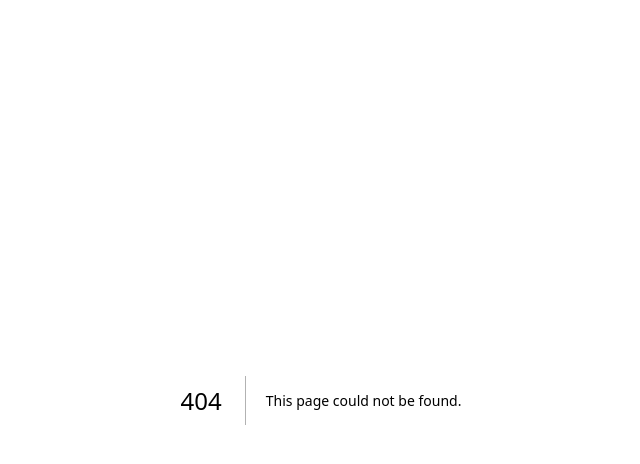
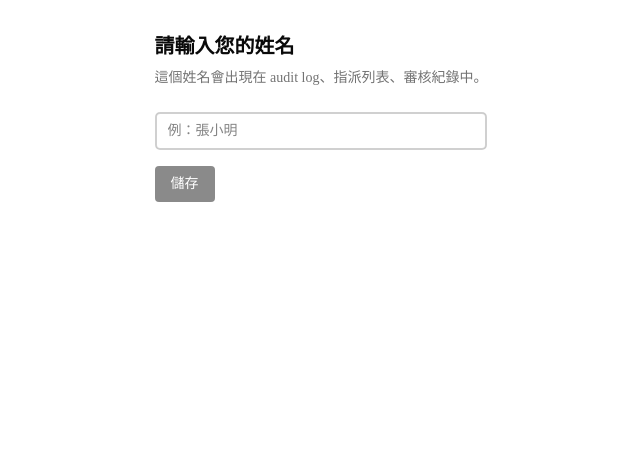
Before and after one commit to 0908869905/frc-train-review, a Next.js app in the folder web/: page /onboarding/name in a window 1280 px wide. Before the commit this address had no page. Shown: the top 464 px of the page, without its empty margins (319-959 px from the left). Built offline with nearby package versions, Linux system fonts and the light colour scheme; no server answers; the database is empty; sample sign-in values are in the browser's storage.

Commit message:
feat(web): onboarding name form (functional placeholder pre-visual)

```diff
--- /dev/null
+++ b/web/app/(protected)/onboarding/name/name-form.tsx
@@ -0,0 +1,50 @@
+'use client';
+import { useState } from 'react';
+import { useRouter } from 'next/navigation';
+
+export function NameForm({ initial, isEdit }: { initial: string; isEdit: boolean }) {
+  const [name, setName] = useState(initial);
+  const [saving, setSaving] = useState(false);
+  const [err, setErr] = useState<string | null>(null);
+  const router = useRouter();
+
+  async function submit(e: React.FormEvent) {
+    e.preventDefault();
+    setSaving(true);
+    setErr(null);
+    const res = await fetch('/api/me/display-name', {
+      method: 'PATCH',
+      headers: { 'content-type': 'application/json' },
+      body: JSON.stringify({ name }),
+    });
+    setSaving(false);
+    if (!res.ok) {
+      setErr('儲存失敗，請稍後再試');
+      return;
+    }
+    router.push('/');
+    router.refresh();
+  }
+
+  return (
+    <form onSubmit={submit} className="space-y-4">
+      <input
+        className="w-full rounded border border-neutral-300 px-3 py-2 text-sm"
+        value={name}
+        onChange={(e) => setName(e.target.value)}
+        maxLength={64}
+        required
+        autoFocus
+        placeholder="例：張小明"
+      />
+      {err && <p className="text-sm text-red-600">{err}</p>}
+      <button
+        type="submit"
+        disabled={saving || name.trim().length === 0}
+        className="rounded bg-neutral-900 px-4 py-2 text-sm text-white disabled:opacity-50"
+      >
+        {saving ? '儲存中…' : '儲存'}
+      </button>
+    </form>
+  );
+}
--- /dev/null
+++ b/web/app/(protected)/onboarding/name/page.tsx
@@ -0,0 +1,28 @@
+import { getSession } from '@/lib/session';
+import { redirect } from 'next/navigation';
+import { prisma } from '@/lib/db';
+import { NameForm } from './name-form';
+
+export default async function OnboardingNamePage({
+  searchParams,
+}: {
+  searchParams: Promise<{ edit?: string }>;
+}) {
+  const session = await getSession();
+  if (!session?.user?.id) redirect('/login');
+  const { edit } = await searchParams;
+  const u = await prisma.user.findUnique({
+    where: { id: session.user.id },
+    select: { name: true, displayNameSetAt: true },
+  });
+  if (!edit && u?.displayNameSetAt) redirect('/');
+  return (
+    <main className="mx-auto max-w-md p-8">
+      <h1 className="text-xl font-semibold mb-2">請輸入您的姓名</h1>
+      <p className="text-sm text-neutral-500 mb-6">
+        這個姓名會出現在 audit log、指派列表、審核紀錄中。
+      </p>
+      <NameForm initial={u?.name ?? ''} isEdit={!!edit} />
+    </main>
+  );
+}
```
